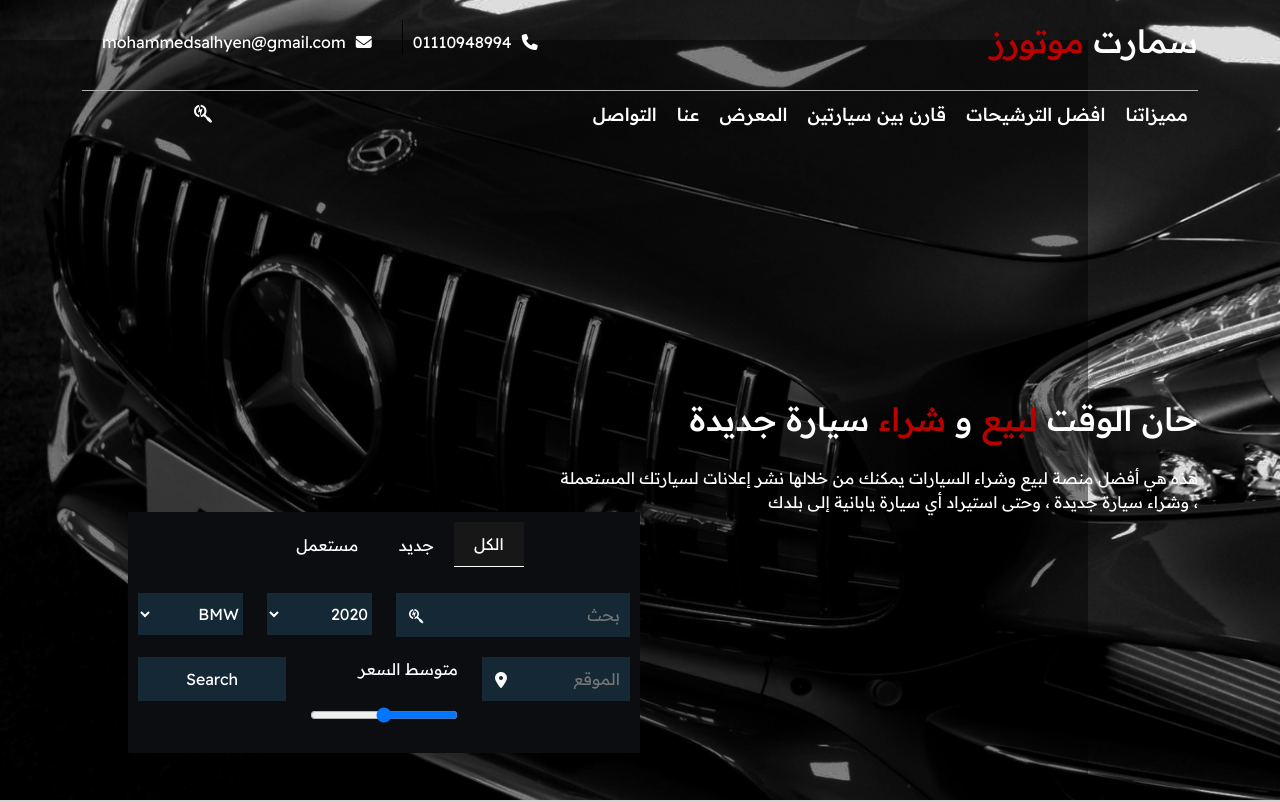
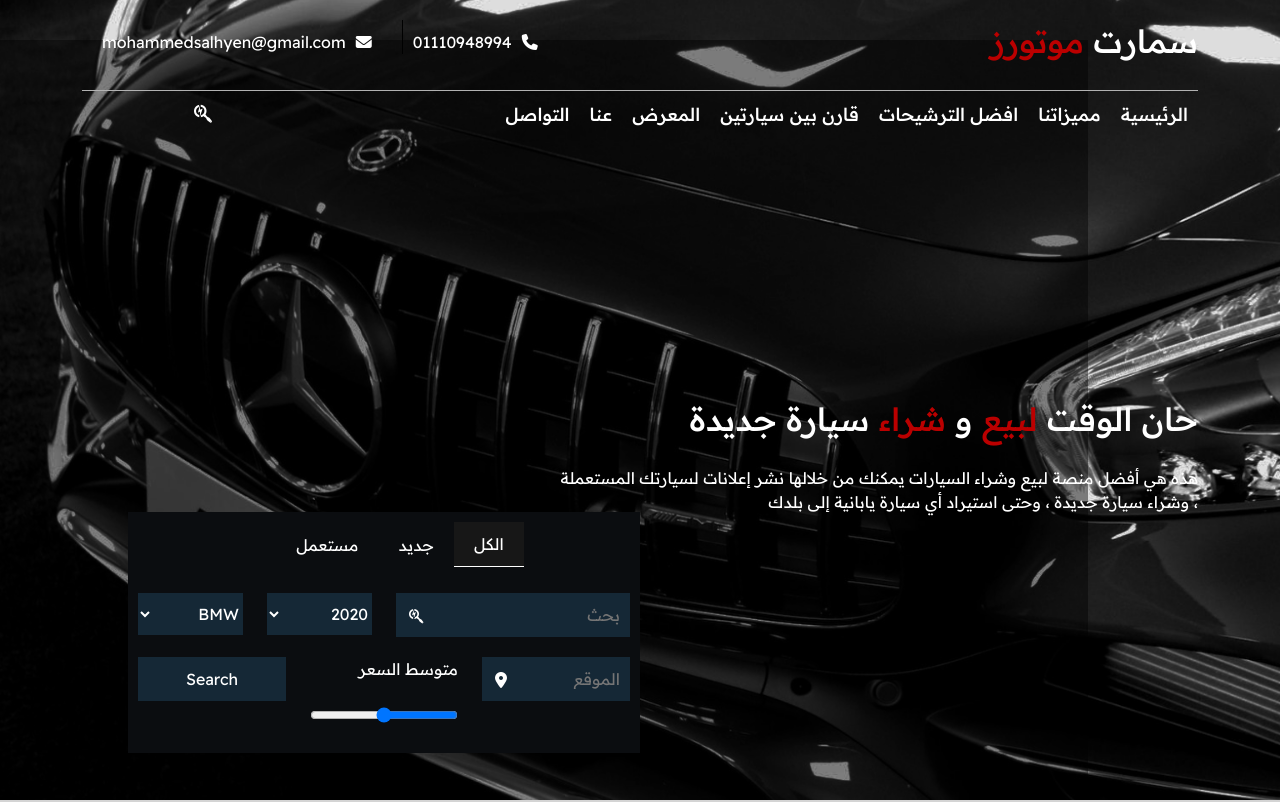
Before and after one commit to mohammedsalhyen/smart-motor, a plain HTML site: page index.html in a window 1280 px wide. Shown: the top 802 px of the page. Drawn offline with Linux system fonts and the light colour scheme.

Commit message:
Update index.html

```diff
--- a/index.html
+++ b/index.html
@@ -27,6 +27,7 @@
         </div>
         <nav>
           <ul class="nav-heading">
+            <li> <a href="#">الرئيسية</a></li>
             <li> <a href="#ride-destination"> مميزاتنا</a></li>
             <li> <a href="#car-recomendation"> افضل الترشيحات</a></li>
             <li> <a href="#comprisation"> قارن بين سيارتين</a></li>
```
